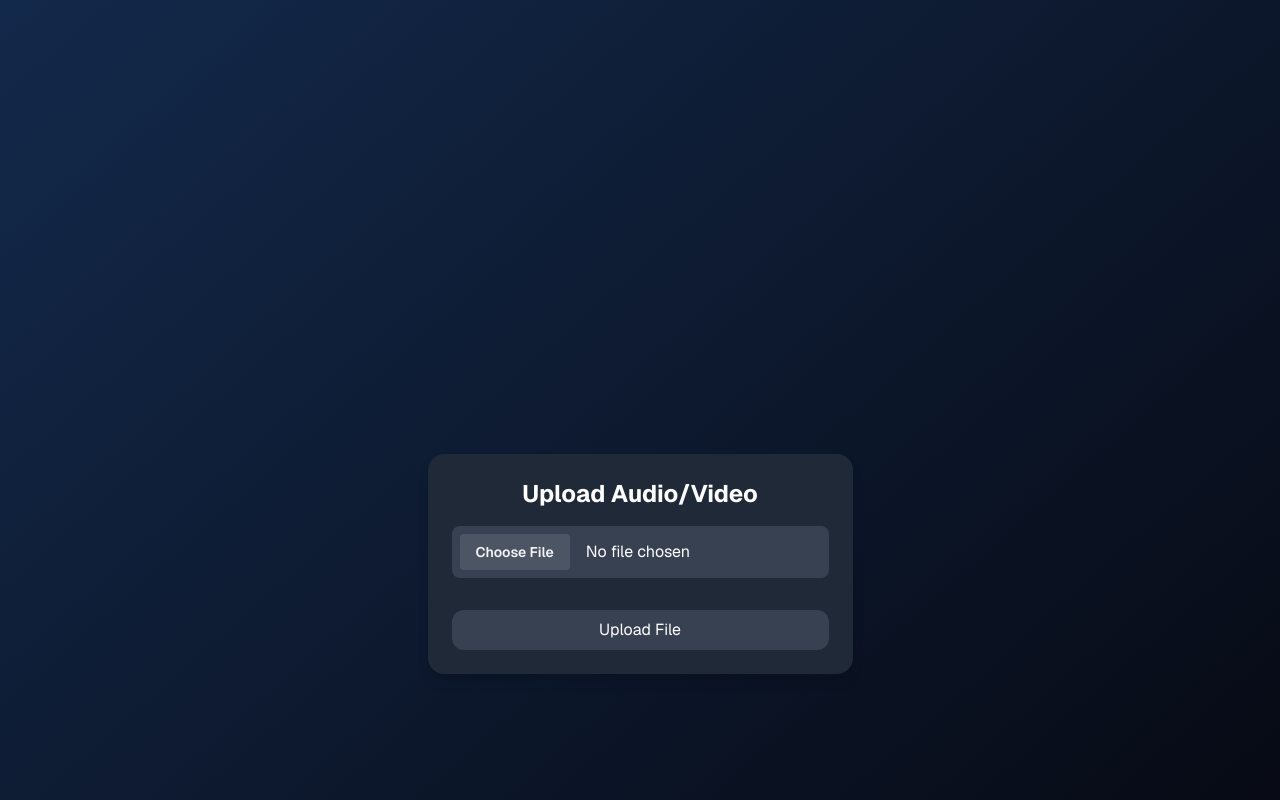
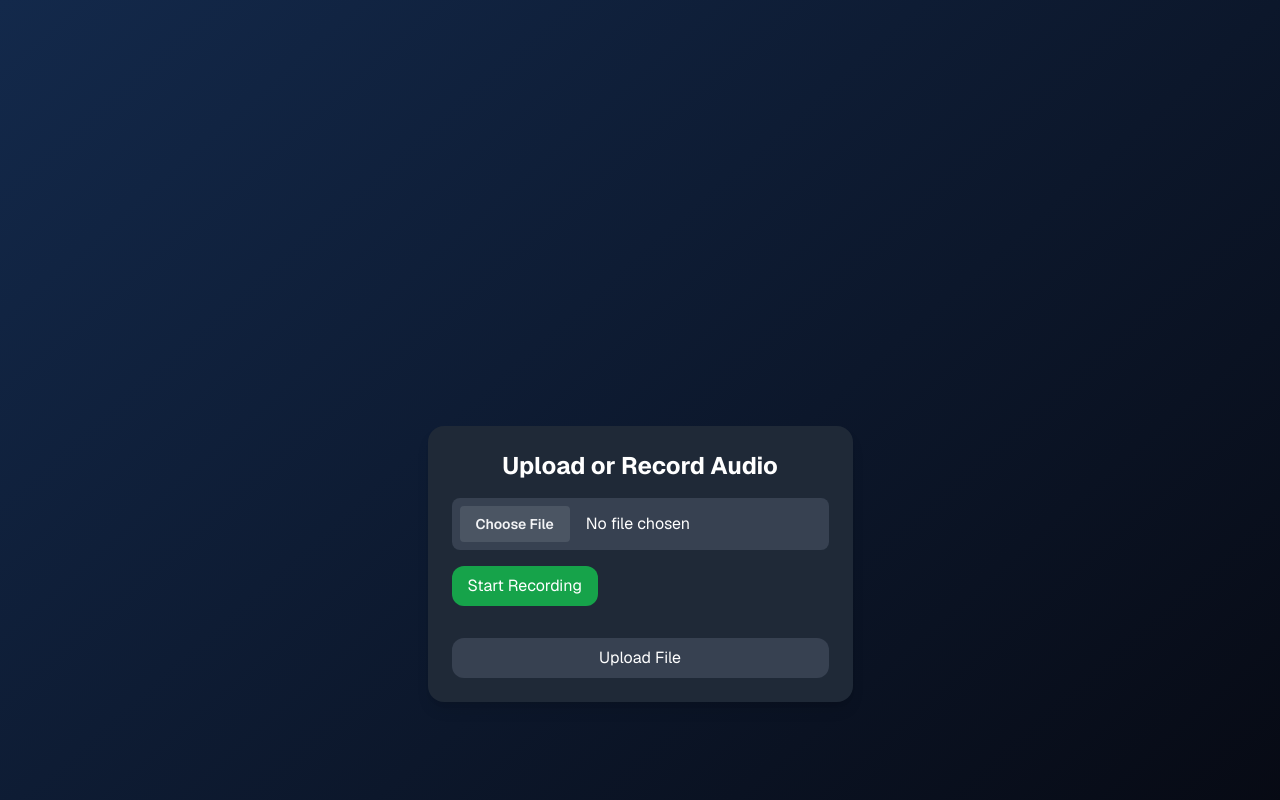
Before and after one commit to noslenPantaleon/transcription-app, a Next.js app in the folder frontend/: page / in a window 1280 px wide. Shown: the top 800 px of the page. Built offline with nearby package versions, Linux system fonts and the light colour scheme; no server answers.

Commit message:
fix uploadForm and endpoint response

```diff
--- a/frontend/src/app/components/uploadForm.tsx
+++ b/frontend/src/app/components/uploadForm.tsx
@@ -1,11 +1,14 @@
 "use client";
 
-import React, { useState } from "react";
+import React, { useState, useRef } from "react";
 import { useUploadFile } from "../hooks/useUploadFile";
 
 const UploadForm = () => {
   const { handleUpload, isPending, uploadedFile, error } = useUploadFile();
   const [selectedFile, setSelectedFile] = useState<File | null>(null);
+  const [isRecording, setIsRecording] = useState(false);
+  const [recordedBlob, setRecordedBlob] = useState<Blob | null>(null);
+  const mediaRecorderRef = useRef<MediaRecorder | null>(null);
 
   const handleFileChange = (event: React.ChangeEvent<HTMLInputElement>) => {
     if (event.target.files && event.target.files.length > 0) {
@@ -17,7 +20,41 @@ const UploadForm = () => {
     event.preventDefault();
     if (selectedFile) {
       handleUpload(selectedFile);
+    } else if (recordedBlob) {
+      const recordedFile = new File([recordedBlob], "recording.webm", {
+        type: recordedBlob.type,
+      });
+      handleUpload(recordedFile);
     }
+  };
+
+  const startRecording = async () => {
+    try {
+      const stream = await navigator.mediaDevices.getUserMedia({ audio: true });
+      mediaRecorderRef.current = new MediaRecorder(stream);
+
+      const chunks: BlobPart[] = [];
+      mediaRecorderRef.current.ondataavailable = (event) => {
+        if (event.data.size > 0) {
+          chunks.push(event.data);
+        }
+      };
+
+      mediaRecorderRef.current.onstop = () => {
+        const blob = new Blob(chunks, { type: "audio/webm" });
+        setRecordedBlob(blob);
+      };
+
+      mediaRecorderRef.current.start();
+      setIsRecording(true);
+    } catch (error) {
+      console.error("Error accessing microphone:", error);
+    }
+  };
+
+  const stopRecording = () => {
+    mediaRecorderRef.current?.stop();
+    setIsRecording(false);
   };
 
   return (
@@ -27,9 +64,10 @@ const UploadForm = () => {
         onSubmit={handleSubmit}
       >
         <h1 className="text-2xl font-bold mb-4 text-center">
-          Upload Audio/Video
+          Upload or Record Audio
         </h1>
 
+        {/* File Upload */}
         <input
           type="file"
           accept="audio/*,video/*"
@@ -37,9 +75,36 @@ const UploadForm = () => {
           className="block w-full text-white bg-gray-700 rounded-lg p-2 mb-4 focus:outline-none file:mr-4 file:py-2 file:px-4 file:rounded file:border-0 file:text-sm file:font-semibold file:bg-gray-600 file:text-gray-100 hover:file:bg-gray-500"
         />
 
+        {/* Audio Recording */}
+        <div className="flex items-center gap-4 mb-4">
+          {!isRecording ? (
+            <button
+              type="button"
+              onClick={startRecording}
+              className="bg-green-600 text-white py-2 px-4 rounded-xl hover:bg-green-500"
+            >
+              Start Recording
+            </button>
+          ) : (
+            <button
+              type="button"
+              onClick={stopRecording}
+              className="bg-red-600 text-white py-2 px-4 rounded-xl hover:bg-red-500"
+            >
+              Stop Recording
+            </button>
+          )}
+        </div>
+
+        {recordedBlob && (
+          <p className="text-yellow-400 text-xs">
+            Recording ready to upload: {recordedBlob.size} bytes
+          </p>
+        )}
+
         {isPending && <p className="text-yellow-400">Uploading...</p>}
         {uploadedFile && (
-          <p className="text-green-400">
+          <p className="text-green-400 text-xs">
             File uploaded: {uploadedFile.fileName}
           </p>
         )}
@@ -47,7 +112,7 @@ const UploadForm = () => {
 
         <button
           type="submit"
-          disabled={!selectedFile || isPending}
+          disabled={(!selectedFile && !recordedBlob) || isPending}
           className="w-full mt-4 bg-blue-600 text-white py-2 px-4 rounded-xl hover:bg-blue-500 disabled:bg-gray-700"
         >
           {isPending ? "Uploading..." : "Upload File"}
--- a/frontend/src/app/hooks/useUploadFile.ts
+++ b/frontend/src/app/hooks/useUploadFile.ts
@@ -33,7 +33,7 @@ export const useUploadFile = () => {
 
   const handleUpload = (file: File) => {
     const formData = new FormData();
-    formData.append('image', file);
+    formData.append('file', file);
     mutate(formData);
   };
 
```
Also changed, not shown: frontend/src/app/services/uploadFile.ts (+2 -6 lines), 1 other file (tests, documents, lock files or other folders).
